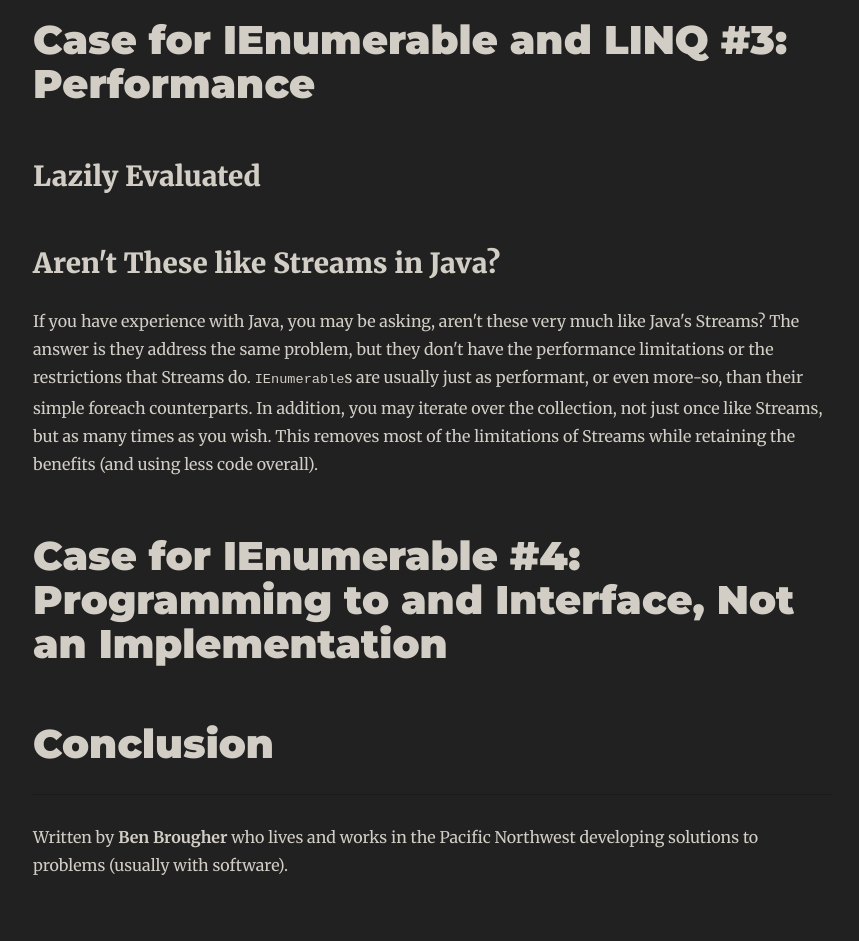
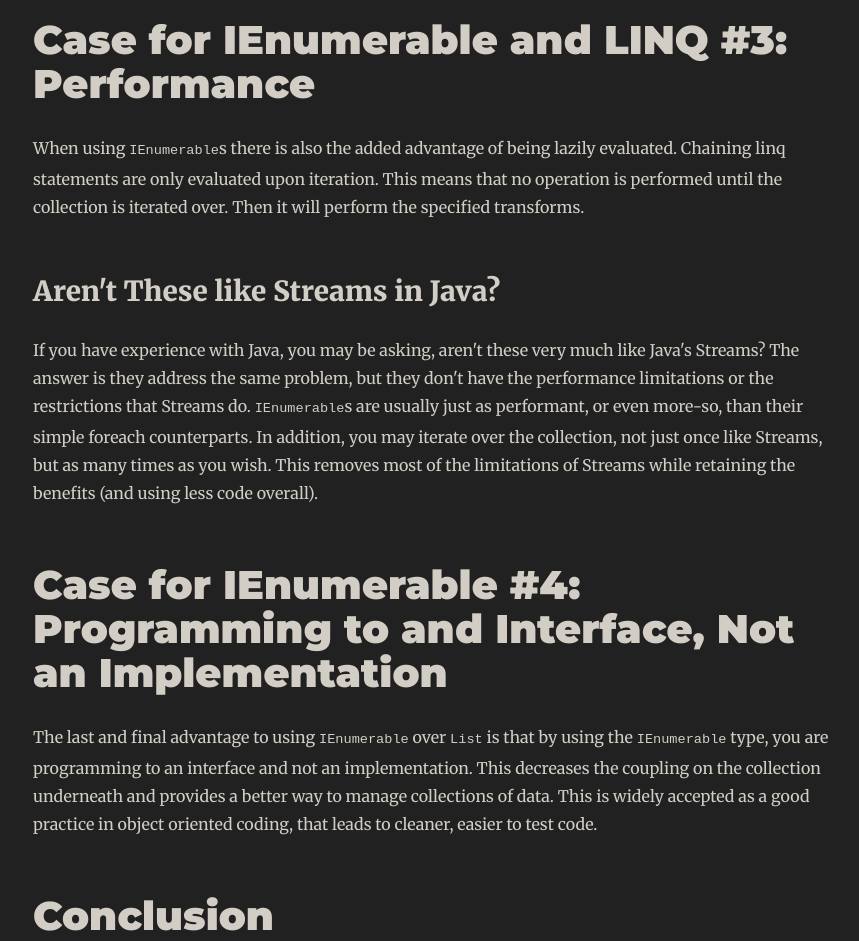
Before and after one commit to moutansos/benbrougher-tech, a Gatsby site: page /why-use-ienumerable/ in a window 1280 px wide. Shown: the part 6100-7041 px from the top of the page, without its empty margins (208-1067 px from the left). Built offline with nearby package versions, Linux system fonts and the light colour scheme; Gatsby itself is replaced by a stand-in of ours; some packages are replaced by stand-ins of ours.

Commit message:
finish initial draft of blog post

````diff
--- a/content/blog/why-use-ienumerable/index.md
+++ b/content/blog/why-use-ienumerable/index.md
@@ -183,7 +183,7 @@ There are many other examples of LINQ methods, a few are listed here:
 
 # Case for IEnumerable and LINQ #3: Performance
 
-## Lazily Evaluated
+When using ```IEnumerable```s there is also the added advantage of being lazily evaluated. Chaining linq statements are only evaluated upon iteration. This means that no operation is performed until the collection is iterated over. Then it will perform the specified transforms.
 
 ## Aren't These like Streams in Java?
 
@@ -191,6 +191,8 @@ If you have experience with Java, you may be asking, aren't these very much like
 
 # Case for IEnumerable #4: Programming to and Interface, Not an Implementation
 
-
+The last and final advantage to using ```IEnumerable``` over ```List``` is that by using the ```IEnumerable``` type, you are programming to an interface and not an implementation. This decreases the coupling on the collection underneath and provides a better way to manage collections of data. This is widely accepted as a good practice in object oriented coding, that leads to cleaner, easier to test code.
 
 # Conclusion
+
+This concept of ```IEnumerable``` is an extremely powerful one. It allows you to reduce boilerplate code while retaining performance. It is not without its downsides. Debugging requires more breakpoints and setting a breakpoint within a lambda is hard without breaking it into a code block. This however is weighed against the advantage of declaring transforms on data, rather than performing the underlying operations, decreasing the need for the debugger in the first place.
````
